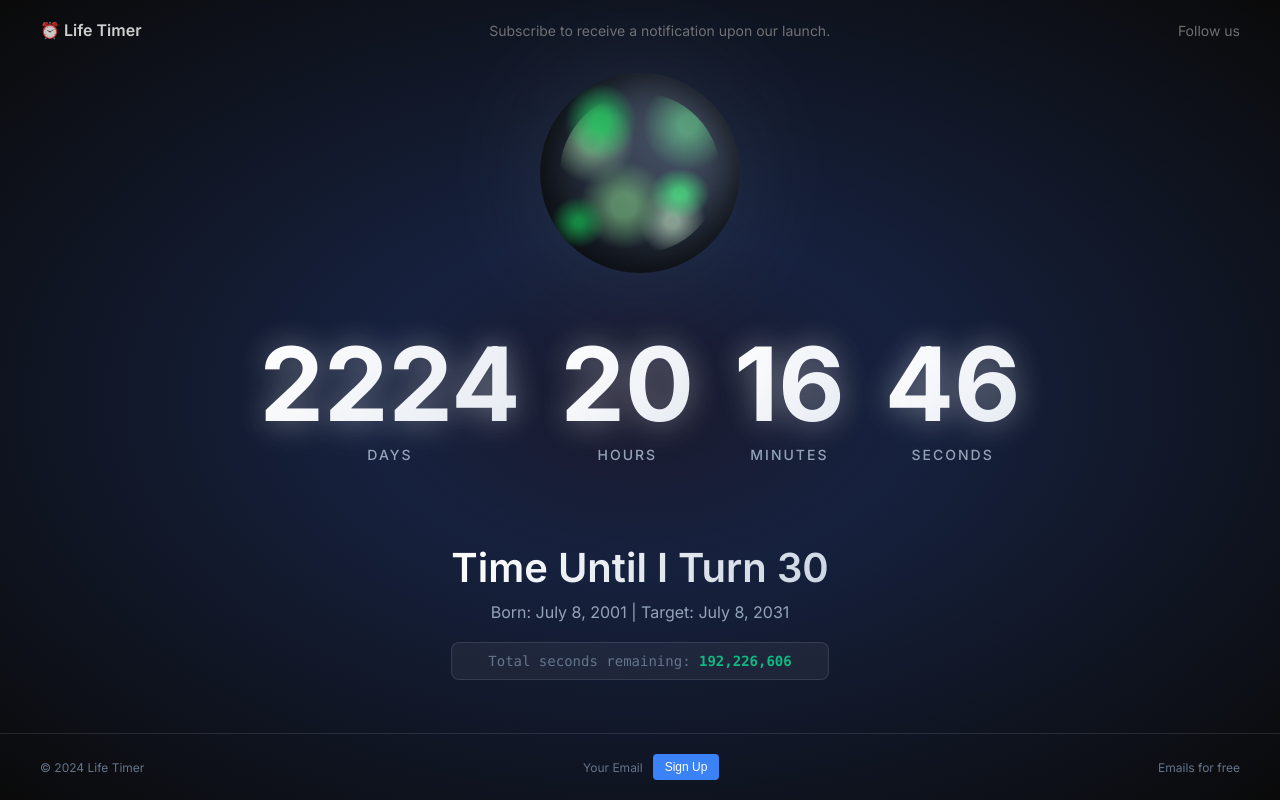
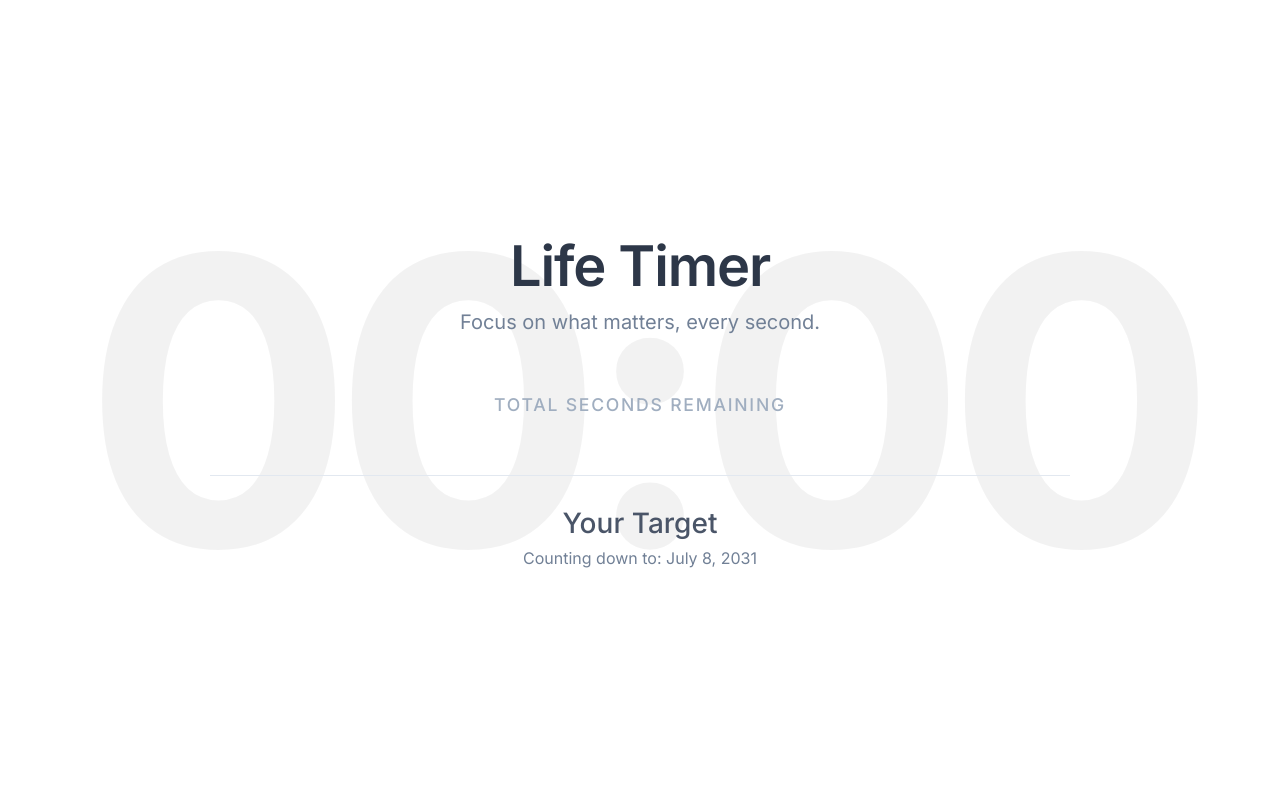
Before and after one commit to milyas2001/Countdown, a website: page public/index.html in a window 1280 px wide. Drawn offline with Linux system fonts and the light colour scheme.

Commit message:
feat: Apply new white minimalist theme and HTML structure

```diff
--- a/public/index.html
+++ b/public/index.html
@@ -3,7 +3,7 @@
 <head>
     <meta charset="UTF-8">
     <meta name="viewport" content="width=device-width, initial-scale=1.0">
-    <title>Time to 30 - Live Countdown</title>
+    <title>Life Timer - Seconds Remaining</title>
     <link rel="stylesheet" href="styles.css">
     <link rel="preconnect" href="https://fonts.googleapis.com">
     <link rel="preconnect" href="https://fonts.gstatic.com" crossorigin>
@@ -11,73 +11,33 @@
 </head>
 <body>
     <div class="container">
-        <!-- Header -->
-        <header class="header">
-            <div class="nav-left">
-                <span class="logo">⏰ Life Timer</span>
-            </div>
-            <div class="nav-center">
-                <span class="tagline">Subscribe to receive a notification upon our launch.</span>
-            </div>
-            <div class="nav-right">
-                <span class="follow">Follow us</span>
-            </div>
-        </header>
+        <!-- Faded Background Time (e.g., HH:MM) -->
+        <div class="faded-background-time" id="fadedBackgroundTime">00:00</div>
 
         <!-- Main Content -->
         <main class="main-content">
-            <!-- Earth/Globe -->
-            <div class="globe-container">
-                <div class="globe">
-                    <div class="globe-inner"></div>
-                    <div class="continents"></div>
+            <header class="countdown-header">
+                <h1 class="countdown-title-main">Life Timer</h1>
+                <p class="countdown-subtitle">Focus on what matters, every second.</p>
+            </header>
+
+            <!-- Countdown Display for Total Seconds with Digit Animation -->
+            <div class="countdown-container">
+                <div class="total-seconds-display-wrapper" id="totalSecondsAnimatedDisplay">
+                    <!-- Digit slots will be generated by JavaScript here -->
                 </div>
+                <span class="countdown-label-main">Total Seconds Remaining</span>
             </div>
 
-            <!-- Countdown Display -->
-            <div class="countdown-container">
-                <div class="countdown-item">
-                    <span class="countdown-number" id="days">00</span>
-                    <span class="countdown-label">Days</span>
-                </div>
-                <div class="countdown-item">
-                    <span class="countdown-number" id="hours">00</span>
-                    <span class="countdown-label">Hours</span>
-                </div>
-                <div class="countdown-item">
-                    <span class="countdown-number" id="minutes">00</span>
-                    <span class="countdown-label">Minutes</span>
-                </div>
-                <div class="countdown-item">
-                    <span class="countdown-number" id="seconds">00</span>
-                    <span class="countdown-label">Seconds</span>
-                </div>
-            </div>
-
-            <!-- Info Section -->
+            <!-- Info Section (Kept minimal) -->
             <div class="info-section">
-                <h2 class="info-title">Time Until I Turn 30</h2>
-                <p class="info-subtitle">Born: July 8, 2001 | Target: July 8, 2031</p>
-                <div class="total-seconds">
-                    <span>Total seconds remaining: </span>
-                    <span id="totalSeconds">0</span>
-                </div>
+                <h2 class="info-title">Your Target</h2>
+                <p class="info-subtitle">Counting down to: July 8, 2031</p>
             </div>
         </main>
 
-        <!-- Footer -->
-        <footer class="footer">
-            <div class="footer-left">
-                <span>© 2024 Life Timer</span>
-            </div>
-            <div class="footer-center">
-                <span>Your Email</span>
-                <button class="signup-btn">Sign Up</button>
-            </div>
-            <div class="footer-right">
-                <span>Emails for free</span>
-            </div>
-        </footer>
+        <!-- Footer (optional, can be re-added if needed) -->
+        <!-- <footer class="footer"> ... </footer> -->
     </div>
 
     <script src="script.js"></script>
--- a/public/script.js
+++ b/public/script.js
@@ -2,19 +2,11 @@
 const targetDate = new Date('2031-07-08T00:00:00').getTime();
 
 // DOM elements
-const daysElement = document.getElementById('days');
-const hoursElement = document.getElementById('hours');
-const minutesElement = document.getElementById('minutes');
-const secondsElement = document.getElementById('seconds');
-const totalSecondsElement = document.getElementById('totalSeconds');
+const totalSecondsDisplayElement = document.getElementById('totalSecondsDisplay');
+// const totalSecondsInfoElement = document.getElementById('totalSeconds'); // This is now commented out in HTML
 
-// Store previous values to add animation on change
-let previousValues = {
-    days: null,
-    hours: null,
-    minutes: null,
-    seconds: null
-};
+// Store previous value for animation (optional for total seconds)
+let previousTotalSeconds = null;
 
 function updateCountdown() {
     const now = new Date().getTime();
@@ -22,60 +14,33 @@ function updateCountdown() {
 
     if (timeRemaining <= 0) {
         // Countdown finished
-        daysElement.textContent = '00';
-        hoursElement.textContent = '00';
-        minutesElement.textContent = '00';
-        secondsElement.textContent = '00';
-        totalSecondsElement.textContent = '0';
-
-        // You could add celebration animation here
+        if (totalSecondsDisplayElement) totalSecondsDisplayElement.textContent = '0';
+        // if (totalSecondsInfoElement) totalSecondsInfoElement.textContent = '0';
         document.querySelector('.info-title').textContent = '🎉 You\'ve reached 30! 🎉';
+        if (document.querySelector('.countdown-label')) {
+            document.querySelector('.countdown-label').textContent = "It's Here!";
+        }
         return;
     }
 
-    // Calculate time units
-    const days = Math.floor(timeRemaining / (1000 * 60 * 60 * 24));
-    const hours = Math.floor((timeRemaining % (1000 * 60 * 60 * 24)) / (1000 * 60 * 60));
-    const minutes = Math.floor((timeRemaining % (1000 * 60 * 60)) / (1000 * 60));
-    const seconds = Math.floor((timeRemaining % (1000 * 60)) / 1000);
     const totalSeconds = Math.floor(timeRemaining / 1000);
+    const formattedTotalSeconds = totalSeconds.toLocaleString();
 
-    // Format numbers with leading zeros
-    const formattedDays = String(days).padStart(2, '0');
-    const formattedHours = String(hours).padStart(2, '0');
-    const formattedMinutes = String(minutes).padStart(2, '0');
-    const formattedSeconds = String(seconds).padStart(2, '0');
-
-    // Add pulse animation when values change
-    updateElementWithAnimation(daysElement, formattedDays, 'days');
-    updateElementWithAnimation(hoursElement, formattedHours, 'hours');
-    updateElementWithAnimation(minutesElement, formattedMinutes, 'minutes');
-    updateElementWithAnimation(secondsElement, formattedSeconds, 'seconds');
-
-    // Update total seconds with formatting
-    totalSecondsElement.textContent = totalSeconds.toLocaleString();
-
-    // Store current values for next comparison
-    previousValues = {
-        days: formattedDays,
-        hours: formattedHours,
-        minutes: formattedMinutes,
-        seconds: formattedSeconds
-    };
-}
-
-function updateElementWithAnimation(element, newValue, type) {
-    const oldValue = previousValues[type];
-
-    if (oldValue !== null && oldValue !== newValue) {
-        // Add pulse animation when value changes
-        element.classList.add('pulse');
-        setTimeout(() => {
-            element.classList.remove('pulse');
-        }, 1000);
+    if (totalSecondsDisplayElement) {
+        // Optional: Add animation if value changes (might be too frequent for seconds)
+        // if (previousTotalSeconds !== null && previousTotalSeconds !== formattedTotalSeconds) {
+        //     totalSecondsDisplayElement.classList.add('pulse');
+        //     setTimeout(() => {
+        //         totalSecondsDisplayElement.classList.remove('pulse');
+        //     }, 700); // Shorter pulse for rapid changes
+        // }
+        totalSecondsDisplayElement.textContent = formattedTotalSeconds;
+        previousTotalSeconds = formattedTotalSeconds;
     }
 
-    element.textContent = newValue;
+    // if (totalSecondsInfoElement) { // This is now commented out in HTML
+    //     totalSecondsInfoElement.textContent = formattedTotalSeconds;
+    // }
 }
 
 // Function to calculate age-based statistics (like in the first image)
@@ -87,15 +52,15 @@ function calculateAgeStatistics() {
     const now = new Date();
     const currentAge = (now - birthDate) / (1000 * 60 * 60 * 24 * 365.25);
     const remainingTime = thirtiethBirthday - now;
-    const remainingSeconds = Math.floor(remainingTime / 1000);
+    const currentRemainingSeconds = Math.floor(remainingTime / 1000);
 
     console.log(`Current age: ${currentAge.toFixed(1)} years`);
-    console.log(`Seconds until 30: ${remainingSeconds.toLocaleString()}`);
+    console.log(`Seconds until 30: ${currentRemainingSeconds.toLocaleString()}`);
     console.log(`Average lifespan target: ${averageLifespan} years`);
 
     return {
         currentAge: currentAge.toFixed(1),
-        remainingSeconds: remainingSeconds,
+        remainingSeconds: currentRemainingSeconds,
         averageLifespan: averageLifespan
     };
 }
@@ -112,45 +77,48 @@ window.addEventListener('load', () => {
     console.log('Age Statistics:', stats);
 
     // Add a subtle fade-in animation to the main elements
-    setTimeout(() => {
-        document.querySelector('.globe-container').style.opacity = '1';
-        document.querySelector('.countdown-container').style.opacity = '1';
-        document.querySelector('.info-section').style.opacity = '1';
-    }, 100);
+    // Ensure these elements still exist or update selectors if needed
+    const globeContainer = document.querySelector('.globe-container');
+    const countdownContainer = document.querySelector('.countdown-container');
+    const infoSection = document.querySelector('.info-section');
+
+    if (globeContainer) globeContainer.style.opacity = '1';
+    if (countdownContainer) countdownContainer.style.opacity = '1';
+    if (infoSection) infoSection.style.opacity = '1';
 });
 
-// Add some interactive effects
-document.querySelectorAll('.countdown-number').forEach(element => {
-    element.addEventListener('mouseenter', () => {
-        element.style.transform = 'scale(1.05)';
+// Add some interactive effects (if elements still exist)
+const countdownNumberElement = document.querySelector('.countdown-number');
+if (countdownNumberElement) {
+    countdownNumberElement.addEventListener('mouseenter', () => {
+        countdownNumberElement.style.transform = 'scale(1.05)';
     });
 
-    element.addEventListener('mouseleave', () => {
-        element.style.transform = 'scale(1)';
-    });
-});
-
-// Add click effect to globe
-document.querySelector('.globe').addEventListener('click', () => {
-    const globe = document.querySelector('.globe');
-    globe.style.animation = 'none';
-    globe.offsetHeight; // Trigger reflow
-    globe.style.animation = 'rotate 2s linear infinite';
-
-    setTimeout(() => {
-        globe.style.animation = 'rotate 20s linear infinite';
-    }, 2000);
-});
-
-// Performance optimization: Use requestAnimationFrame for smooth animations
-let animationFrame;
-
-function smoothUpdate() {
-    updateCountdown();
-    animationFrame = requestAnimationFrame(() => {
-        setTimeout(smoothUpdate, 1000);
+    countdownNumberElement.addEventListener('mouseleave', () => {
+        countdownNumberElement.style.transform = 'scale(1)';
     });
 }
 
-// Optional: Replace setInterval with requestAnimationFrame for better performance
-// smoothUpdate();
+// Add click effect to globe
+const globeElement = document.querySelector('.globe');
+if (globeElement) {
+    globeElement.addEventListener('click', () => {
+        globeElement.style.animation = 'none';
+        globeElement.offsetHeight; // Trigger reflow
+        globeElement.style.animation = 'rotate 2s linear infinite';
+
+        setTimeout(() => {
+            globeElement.style.animation = 'rotate 20s linear infinite';
+        }, 2000);
+    });
+}
+
+// Performance optimization: Use requestAnimationFrame for smooth animations (optional)
+// let animationFrame;
+// function smoothUpdate() {
+//     updateCountdown();
+//     animationFrame = requestAnimationFrame(() => {
+//         setTimeout(smoothUpdate, 1000); // Adjust timing if needed
+//     });
+// }
+// smoothUpdate(); // Call this instead of setInterval if using requestAnimationFrame
--- a/public/styles.css
+++ b/public/styles.css
@@ -6,322 +6,200 @@
 
 body {
     font-family: 'Inter', -apple-system, BlinkMacSystemFont, 'Segoe UI', system-ui, sans-serif;
-    background: #0a0a0a;
-    color: #ffffff;
+    background: #ffffff;
+    color: #1a202c; /* Dark gray/black for text */
     overflow-x: hidden;
     min-height: 100vh;
+    display: flex;
+    justify-content: center;
+    align-items: center;
+    text-align: center;
 }
 
 .container {
-    min-height: 100vh;
-    display: flex;
-    flex-direction: column;
-    position: relative;
-    background: radial-gradient(ellipse at center, #1a1a2e 0%, #16213e 30%, #0a0a0a 100%);
+    width: 100%;
+    max-width: 900px; /* Control max width for larger screens */
+    padding: 20px;
+    position: relative; /* For potential absolute positioned elements like faded numbers */
 }
 
-/* Header Styles */
-.header {
-    display: flex;
-    justify-content: space-between;
-    align-items: center;
-    padding: 20px 40px;
-    font-size: 14px;
-    font-weight: 400;
-    opacity: 0.8;
-    position: relative;
-    z-index: 10;
+/* Remove Header, Footer, and Globe styles for a cleaner look, or restyle them significantly */
+.header,
+.footer,
+.globe-container {
+    display: none; /* Hidden for now, can be redesigned if needed */
 }
 
-.logo {
-    font-weight: 600;
-    font-size: 16px;
+/* Faded Background Numbers - Placeholder Style */
+.faded-background-time {
+    position: absolute;
+    top: 50%;
+    left: 50%;
+    transform: translate(-50%, -50%);
+    font-size: clamp(15rem, 40vw, 25rem); /* Hugely responsive font size */
+    font-weight: 700;
+    color: rgba(0, 0, 0, 0.05); /* Very light black */
+    z-index: -1; /* Behind other content */
+    white-space: nowrap;
+    pointer-events: none; /* Not interactive */
+    letter-spacing: -0.05em; /* Adjust letter spacing */
 }
 
-.tagline {
-    color: #888;
+/* Main Content Area */
+.main-content {
+    /* Adjust if header/footer are brought back */
 }
 
-.follow {
-    color: #888;
+/* Countdown Display - Primary Focus */
+.countdown-container {
+    margin-bottom: 30px;
+    /* The new digit animation will happen within .countdown-number-wrapper */
 }
 
-/* Main Content */
-.main-content {
-    flex: 1;
-    display: flex;
-    flex-direction: column;
-    align-items: center;
-    justify-content: center;
-    position: relative;
-    min-height: 70vh;
+.countdown-title-main {
+    font-size: clamp(2rem, 5vw, 3.5rem);
+    font-weight: 600;
+    color: #2d3748;
+    margin-bottom: 10px;
+    letter-spacing: -0.02em;
 }
 
-/* Globe Styles */
-.globe-container {
-    position: relative;
-    margin-bottom: 60px;
+.countdown-subtitle {
+    font-size: clamp(1rem, 2vw, 1.25rem);
+    color: #718096; /* Medium gray */
+    margin-bottom: 40px;
 }
 
-.globe {
-    width: 200px;
-    height: 200px;
-    border-radius: 50%;
-    position: relative;
-    background: radial-gradient(circle at 30% 30%, #4a5568, #2d3748, #1a202c);
-    box-shadow:
-        inset 0 0 50px rgba(0, 0, 0, 0.8),
-        0 0 100px rgba(74, 85, 104, 0.3);
-    animation: rotate 20s linear infinite;
-    overflow: hidden;
+/* Wrapper for each digit for animation */
+.total-seconds-display-wrapper {
+    display: flex;
+    justify-content: center;
+    align-items: center;
+    gap: 5px; /* Gap between digit groups (e.g., for commas) or individual digits */
+    perspective: 500px; /* For 3D-ish animations if used */
 }
 
-.globe::before {
-    content: '';
-    position: absolute;
-    top: 0;
-    left: 0;
-    right: 0;
-    bottom: 0;
-    border-radius: 50%;
-    background: radial-gradient(circle at 30% 30%, transparent 30%, rgba(0, 0, 0, 0.3) 70%);
+.digit-group {
+    display: flex;
 }
 
-.globe-inner {
-    position: absolute;
-    top: 10%;
-    left: 10%;
-    width: 80%;
-    height: 80%;
-    border-radius: 50%;
-    background:
-        radial-gradient(circle at 20% 20%, #68d391 5%, transparent 25%),
-        radial-gradient(circle at 70% 60%, #81c784 8%, transparent 30%),
-        radial-gradient(circle at 30% 80%, #a5d6a7 6%, transparent 25%),
-        radial-gradient(circle at 80% 30%, #c8e6c9 4%, transparent 20%);
-    opacity: 0.6;
+.digit-slot {
+    width: clamp(30px, 8vw, 70px); /* Responsive width for digits */
+    height: clamp(40px, 12vw, 100px); /* Responsive height */
+    overflow: hidden;
+    position: relative;
+    background-color: rgba(0,0,0,0.02);
+    border-radius: 5px;
+    margin: 0 2px;
 }
 
-.continents {
+.digit-reel {
     position: absolute;
     top: 0;
     left: 0;
     width: 100%;
-    height: 100%;
-    border-radius: 50%;
-    background:
-        radial-gradient(ellipse at 60% 30%, #4ade80 3%, transparent 15%),
-        radial-gradient(ellipse at 25% 70%, #22c55e 4%, transparent 18%),
-        radial-gradient(ellipse at 75% 80%, #16a34a 2%, transparent 12%);
-    opacity: 0.8;
-    animation: continentShift 30s ease-in-out infinite;
+    transition: transform 0.6s cubic-bezier(0.68, -0.55, 0.265, 1.55); /* Smooth rolling animation */
 }
 
-@keyframes rotate {
-    from { transform: rotate(0deg); }
-    to { transform: rotate(360deg); }
+.digit-reel span {
+    display: flex;
+    justify-content: center;
+    align-items: center;
+    width: 100%;
+    height: clamp(40px, 12vw, 100px); /* Must match .digit-slot height */
+    font-size: clamp(2.5rem, 7vw, 5rem);
+    font-weight: 600;
+    color: #1a202c;
 }
 
-@keyframes continentShift {
-    0%, 100% { transform: rotate(0deg) scale(1); }
-    50% { transform: rotate(5deg) scale(1.02); }
+.comma-separator {
+    font-size: clamp(2rem, 6vw, 4rem);
+    font-weight: 600;
+    color: #718096; /* Lighter color for commas */
+    align-self: flex-end; /* Align with bottom of digits */
+    padding-bottom: clamp(5px, 1.5vw, 10px); /* Adjust vertical alignment */
+    margin: 0 2px;
 }
 
-/* Countdown Styles */
-.countdown-container {
-    display: flex;
-    gap: 40px;
-    margin-bottom: 40px;
-    flex-wrap: wrap;
-    justify-content: center;
+.countdown-label-main {
+    display: block;
+    font-size: clamp(0.9rem, 2vw, 1.1rem);
+    font-weight: 500;
+    color: #a0aec0; /* Light gray */
+    text-transform: uppercase;
+    letter-spacing: 0.1em;
+    margin-top: 20px;
 }
 
-.countdown-item {
-    text-align: center;
-    position: relative;
-}
-
-.countdown-number {
-    display: block;
-    font-size: clamp(4rem, 8vw, 8rem);
-    font-weight: 700;
-    line-height: 1;
-    background: linear-gradient(135deg, #ffffff 0%, #e2e8f0 100%);
-    -webkit-background-clip: text;
-    -webkit-text-fill-color: transparent;
-    background-clip: text;
-    text-shadow: 0 0 30px rgba(255, 255, 255, 0.3);
-    filter: drop-shadow(0 4px 20px rgba(255, 255, 255, 0.1));
-    transition: all 0.3s ease;
-}
-
-.countdown-number:hover {
-    transform: scale(1.05);
-    text-shadow: 0 0 40px rgba(255, 255, 255, 0.5);
-}
-
-.countdown-label {
-    display: block;
-    font-size: 14px;
-    font-weight: 500;
-    color: #94a3b8;
-    text-transform: uppercase;
-    letter-spacing: 2px;
-    margin-top: 10px;
-}
-
-/* Info Section */
+/* Info Section - Minimalist */
 .info-section {
-    text-align: center;
-    max-width: 600px;
-    margin: 40px 20px;
+    margin-top: 60px;
+    padding-top: 30px;
+    border-top: 1px solid #e2e8f0; /* Light border */
 }
 
 .info-title {
-    font-size: clamp(1.5rem, 4vw, 2.5rem);
-    font-weight: 600;
-    margin-bottom: 10px;
-    background: linear-gradient(135deg, #ffffff 0%, #cbd5e1 100%);
-    -webkit-background-clip: text;
-    -webkit-text-fill-color: transparent;
-    background-clip: text;
+    font-size: clamp(1.25rem, 3vw, 1.75rem);
+    font-weight: 500;
+    color: #4a5568;
+    margin-bottom: 8px;
 }
 
 .info-subtitle {
-    color: #94a3b8;
-    font-size: 16px;
-    margin-bottom: 20px;
+    font-size: clamp(0.8rem, 1.8vw, 1rem);
+    color: #718096;
+    margin-bottom: 0; /* Remove bottom margin if it's the last element */
 }
 
-.total-seconds {
-    color: #64748b;
-    font-size: 14px;
-    font-family: 'Monaco', 'Menlo', monospace;
-    background: rgba(255, 255, 255, 0.05);
-    padding: 10px 20px;
-    border-radius: 8px;
-    border: 1px solid rgba(255, 255, 255, 0.1);
+/* Remove old styles that are no longer relevant or clash with the new theme */
+.countdown-number, /* Old style for numbers */
+.countdown-item, /* Old structure */
+.countdown-item.single-value, /* Old structure */
+.total-seconds /* Old small display */
+{
+    display: none; /* Effectively remove them */
 }
 
-#totalSeconds {
-    color: #10b981;
-    font-weight: 600;
-}
-
-/* Footer Styles */
-.footer {
-    display: flex;
-    justify-content: space-between;
-    align-items: center;
-    padding: 20px 40px;
-    font-size: 12px;
-    color: #64748b;
-    border-top: 1px solid rgba(255, 255, 255, 0.1);
-    margin-top: auto;
-}
-
-.footer-center {
-    display: flex;
-    align-items: center;
-    gap: 10px;
-}
-
-.signup-btn {
-    background: #3b82f6;
-    color: white;
-    border: none;
-    padding: 6px 12px;
-    border-radius: 4px;
-    font-size: 12px;
-    cursor: pointer;
-    transition: background 0.3s ease;
-}
-
-.signup-btn:hover {
-    background: #2563eb;
-}
-
-/* Responsive Design */
+/* Responsive Design Adjustments */
 @media (max-width: 768px) {
-    .header,
-    .footer {
-        flex-direction: column;
-        gap: 10px;
-        text-align: center;
+    .faded-background-time {
+        font-size: clamp(10rem, 30vw, 20rem);
     }
-
-    .countdown-container {
-        gap: 20px;
+    .digit-slot {
+        width: clamp(25px, 7vw, 50px);
+        height: clamp(35px, 10vw, 70px);
     }
-
-    .countdown-number {
-        font-size: clamp(3rem, 12vw, 6rem);
+    .digit-reel span {
+        font-size: clamp(2rem, 6vw, 4rem);
+        height: clamp(35px, 10vw, 70px);
     }
-
-    .globe {
-        width: 150px;
-        height: 150px;
-    }
-
-    .header,
-    .footer {
-        padding: 20px;
+    .comma-separator {
+        font-size: clamp(1.5rem, 5vw, 3rem);
     }
 }
 
 @media (max-width: 480px) {
-    .countdown-container {
-        gap: 15px;
+    .faded-background-time {
+        font-size: clamp(8rem, 25vw, 15rem);
+        letter-spacing: -0.08em;
     }
-
-    .countdown-number {
-        font-size: clamp(2.5rem, 15vw, 4rem);
+    .countdown-title-main {
+        font-size: clamp(1.5rem, 4vw, 2.5rem);
     }
-
-    .globe {
-        width: 120px;
-        height: 120px;
+    .digit-slot {
+        width: clamp(20px, 6vw, 40px);
+        height: clamp(30px, 9vw, 60px);
+        margin: 0 1px;
+    }
+    .digit-reel span {
+        font-size: clamp(1.5rem, 5vw, 3rem);
+        height: clamp(30px, 9vw, 60px);
+    }
+    .comma-separator {
+        font-size: clamp(1.2rem, 4vw, 2.5rem);
+        margin: 0 1px;
+    }
+    .total-seconds-display-wrapper {
+        gap: 2px;
     }
 }
-
-/* Loading Animation */
-@keyframes fadeInUp {
-    from {
-        opacity: 0;
-        transform: translateY(30px);
-    }
-    to {
-        opacity: 1;
-        transform: translateY(0);
-    }
-}
-
-.countdown-item {
-    animation: fadeInUp 1s ease 0.2s both;
-}
-
-.countdown-item:nth-child(2) {
-    animation-delay: 0.4s;
-}
-
-.countdown-item:nth-child(3) {
-    animation-delay: 0.6s;
-}
-
-.countdown-item:nth-child(4) {
-    animation-delay: 0.8s;
-}
-
-/* Glowing effect for active countdown */
-.countdown-number.pulse {
-    animation: pulse 1s ease-in-out;
-}
-
-@keyframes pulse {
-    0%, 100% {
-        text-shadow: 0 0 30px rgba(255, 255, 255, 0.3);
-    }
-    50% {
-        text-shadow: 0 0 50px rgba(255, 255, 255, 0.6);
-    }
-}
```
